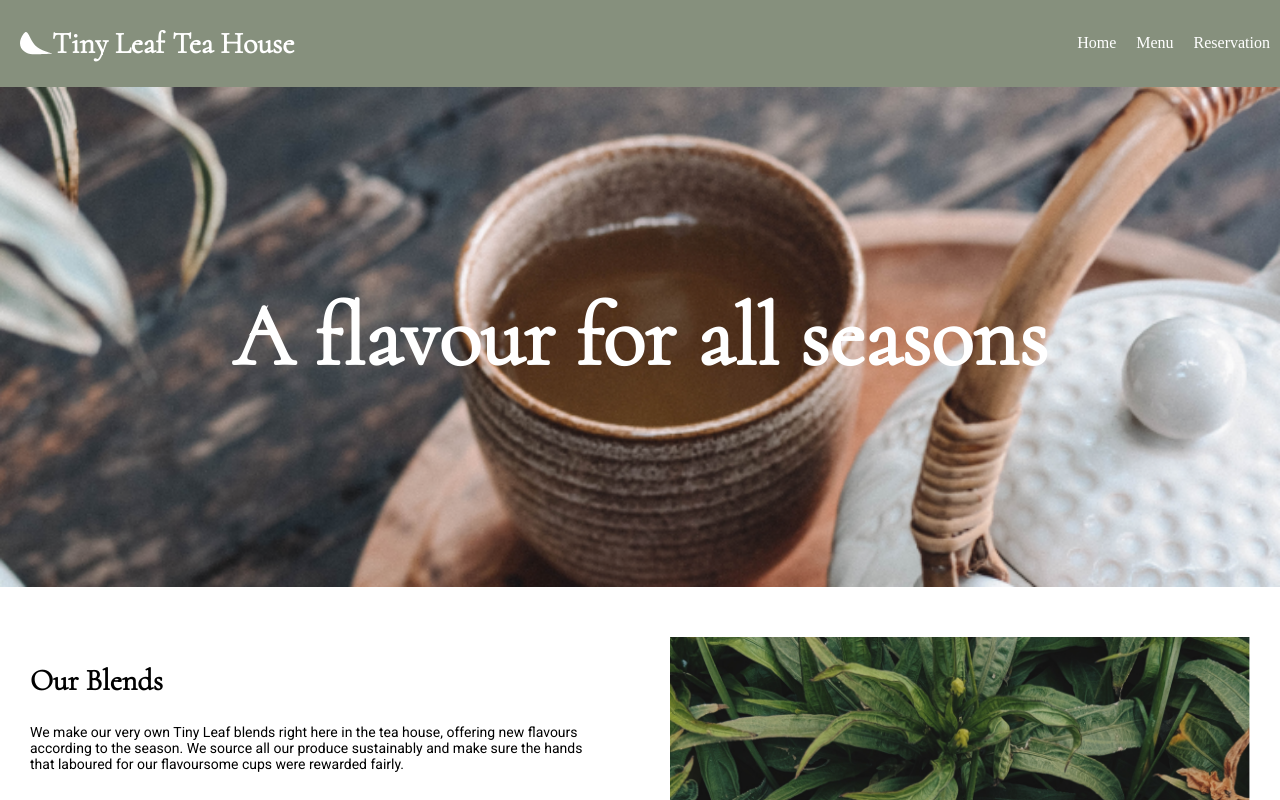
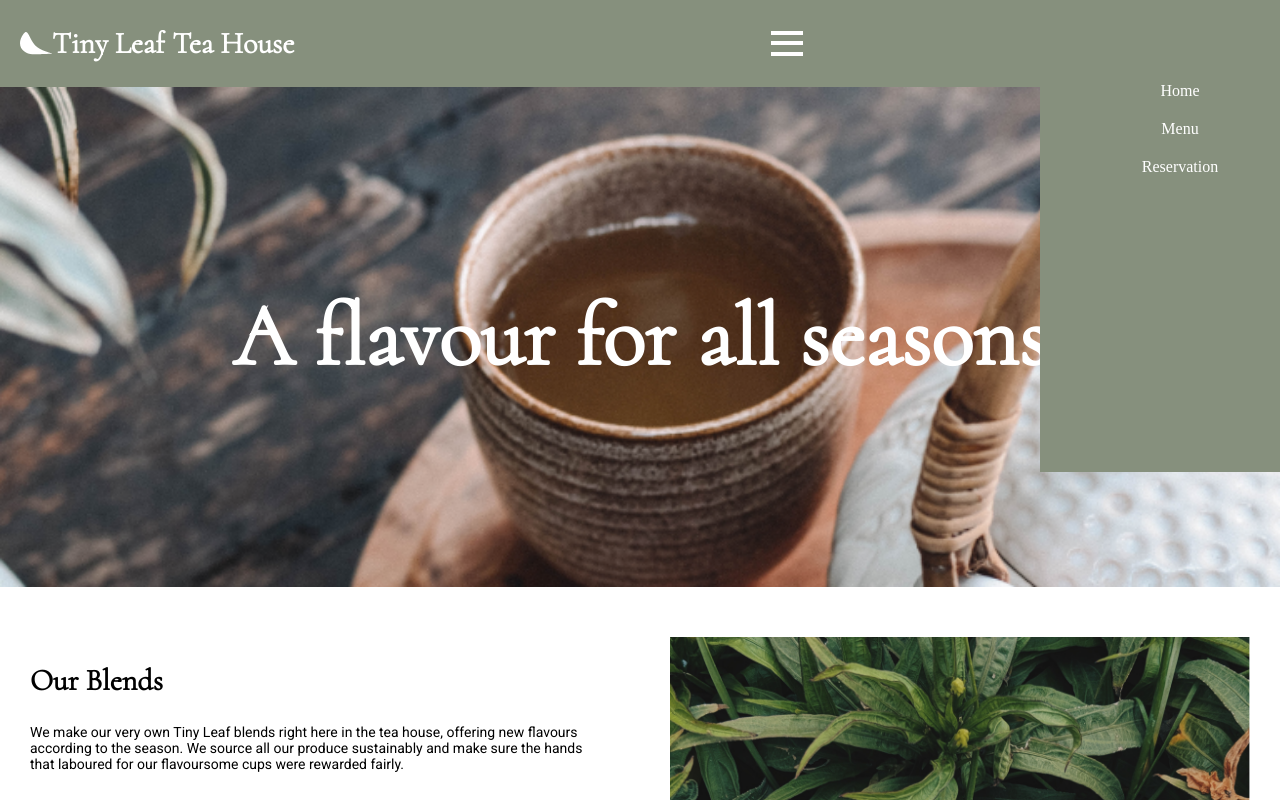
Before and after one commit to zkhing/tiny-leaf, a React (Create React App) app: page / in a window 1280 px wide. Shown: the top 800 px of the page. Built offline with nearby package versions, Linux system fonts and the light colour scheme.

Commit message:
Adding hamburger menu

```diff
--- a/src/components/Header/Hamburger.jsx
+++ b/src/components/Header/Hamburger.jsx
@@ -1,18 +1,33 @@
-import React from 'react'
-import { useState } from "react";
-
+import React, { useState } from "react";
+import { NavLinks } from "./NavLinks";
 
 function Hamburger() {
-
-  const[open, setOpen] = useState(false);
+  const [open, setOpen] = useState(false);
 
   return (
-    <div className="hamburger" open={open} onClick={() => setOpen(!open)}>
-      <div className="burger"> </div>
-      <div className="burger"> </div>
-      <div className="burger"> </div>
-    </div>
+    <>
+      <div className={"hamburger"} onClick={() => setOpen(!open)}>
+        <div
+          style={{
+            transform: open ? "rotate(45deg)" : "rotate(0)",
+          }}
+        />
+        <div
+          style={{
+            transform: open ? "translateX(100%)" : "translateX(0)",
+            opacity: open ? 0 : "100%",
+          }}
+        />
+        <div
+          style={{
+            transform: open ? "rotate(-45deg)" : "rotate(0)",
+          }}
+        />
+      </div>
+
+      <NavLinks open={open} />
+    </>
   );
 }
 
-export default Hamburger
+export default Hamburger;
--- a/src/components/Header/Header.css
+++ b/src/components/Header/Header.css
@@ -37,9 +37,9 @@ p {
   padding-left: 20px;
 }
 
-/* .nav-elements {
-  display: none;
-  display: flex;
+.nav-elements {
+  /* display: none; */
+  /* display: flex; */
   flex-flow: column nowrap;
   list-style-type: none;
   background-color: var(--colour-sage);
@@ -49,12 +49,11 @@ p {
   height: 50vh;
   width: 200px;
   padding-top: 3.5rem;
-} */
-
+}
 
 ul {
   display: flex;
-  list-style-type: none;
+  text-align: center;
 }
 
 li {
@@ -69,3 +68,20 @@ li {
 li:hover {
   background-color: var(--colour-biscuit);
 }
+
+/* ---------hamburger menu--------- */
+.hamburger {
+    width: 2rem;
+    height: 2rem;
+    display: flex;
+    justify-content: space-around;
+    flex-flow: column;
+}
+
+.hamburger div {
+    width: 2rem;
+    height: 0.25rem;
+    background-color: #fff;
+    transition: all 0.3s ease-out;
+    transform-origin: 1px;
+}
--- a/src/components/Header/NavLinks.jsx
+++ b/src/components/Header/NavLinks.jsx
@@ -1,10 +1,15 @@
 import React from "react";
 import { NavLink } from "react-router-dom";
 
-export function NavLinks() {
+export function NavLinks({open}) {
   return (
     <div>
       <ul className="nav-elements">
+        <div
+          style={{
+            transform: open ? "translateX(100%)" : "translateX(0)",
+          }}
+        />
         <li>
           <NavLink className="nav-link" to="/">
             Home
--- a/src/components/Header/Navbar.jsx
+++ b/src/components/Header/Navbar.jsx
@@ -1,17 +1,19 @@
 import React from "react";
+import logo from "../../images/Ellipse 4.svg";
 
-import logo from "../../images/Ellipse 4.svg";
-import { NavLinks } from "./NavLinks";
+import Hamburger from "./Hamburger";
 
 function Navbar() {
   return (
     <nav className="navbar">
+
       <div className="logo">
         <img src={logo} alt="Logo" />
         <h2>Tiny Leaf Tea House</h2>
       </div>
 
-      <NavLinks/>
+
+      <Hamburger />
     </nav>
   );
 }
```
Also changed, not shown: src/components/Header/RightNav.jsx (deleted, +0 -29 lines).
